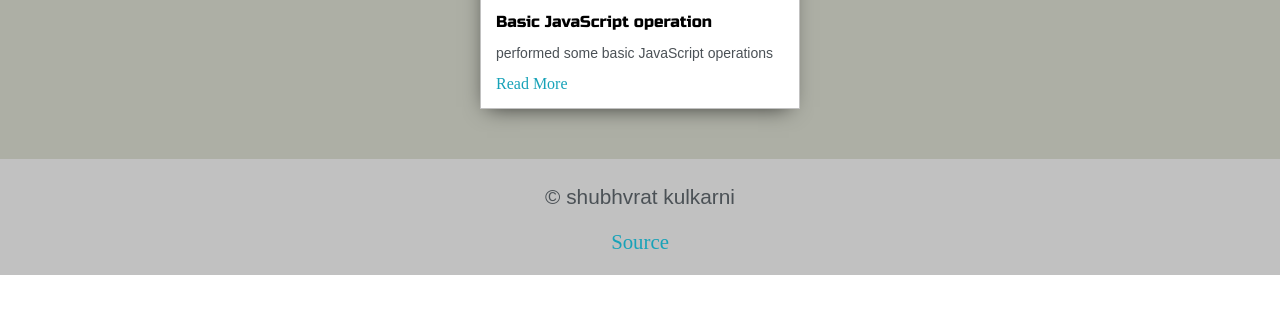
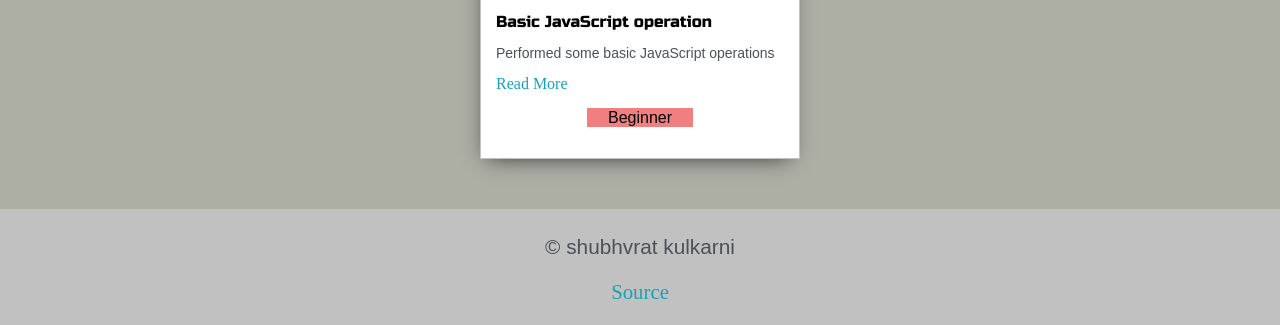
Before and after one commit to Shubhavrat/shubhvrat.github.io, a plain HTML site: page index.html in a window 1280 px wide. Shown: the part 1284-1609 px from the top of the page. Before the commit the page ends 1559 px from the top, so only its background shows below. Drawn offline with Linux system fonts and the light colour scheme.

Commit message:
add level to the project section

```diff
--- a/default.css
+++ b/default.css
@@ -412,6 +412,18 @@ h6 { font-size: 16px;}
 	margin-bottom: 16px;
 }
 
+.level{
+	text-align: center;
+}
+
+.level span{
+	border: 1px solid lightcoral;
+	background: lightcoral;
+	color: black;
+	padding: 0 20px;
+	font-family: "Poppins", sans-serif;
+}
+
 
 @media screen and (max-width: 1200px){
 	.main-container{
--- a/index.html
+++ b/index.html
@@ -118,8 +118,9 @@
 						<img class="thumbnail" src="images/javascript-g0c0ab1694_640.png">
 						<div class="post-preview">
 							<h6 class="post-title">Basic JavaScript operation</h6>
-							<p class="post-intro">performed some basic JavaScript operations</p>
+							<p class="post-intro">Performed some basic JavaScript operations</p>
 							<a href="post.html">Read More</a>
+							<p class="level"><span>Beginner</span></p>
 						</div>
 					</div>
 				</div>
```
